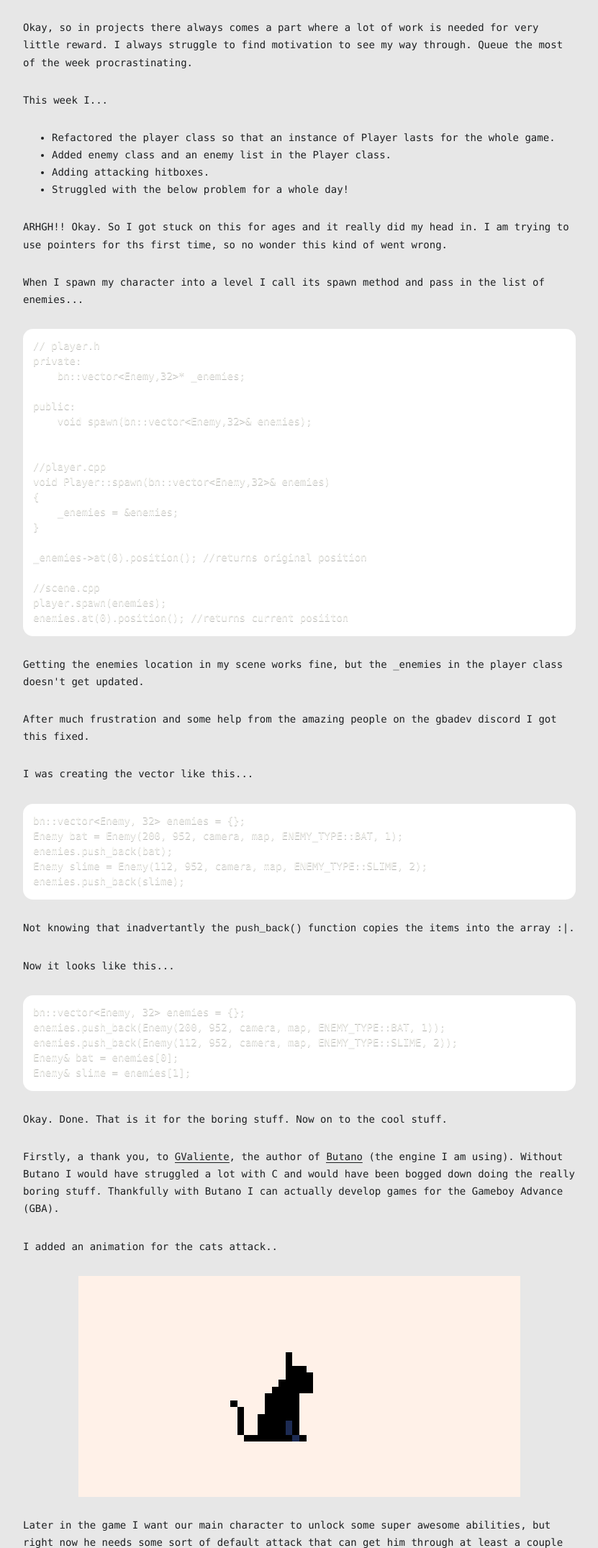
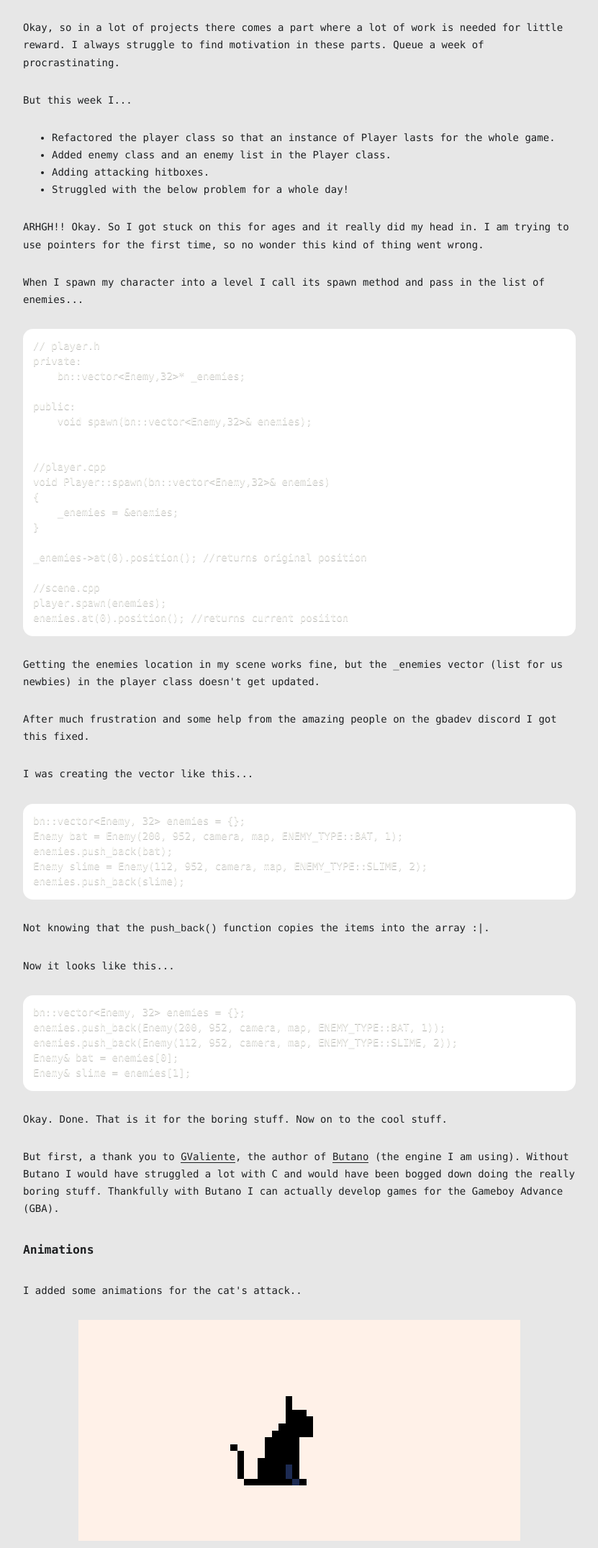
Before and after one commit to foopod/blog-5.0, an Eleventy site: page posts/2021-05-17-player-attaking.md in a window 1280 px wide. Shown: the part 462-2613 px from the top of the page at 72% size, without its empty margins (224-1055 px from the left). Built offline with nearby package versions, Linux system fonts and the light colour scheme; Eleventy itself is replaced by a stand-in of ours; code samples lack their colours; files that its build step writes are made by us from their sources.

Commit message:
better words

````diff
--- a/posts/2021-05-17-player-attaking.md
+++ b/posts/2021-05-17-player-attaking.md
@@ -13,16 +13,16 @@ tags:
 
 ### Day 40
 
-Okay, so in projects there always comes a part where a lot of work is needed for very little reward. I always struggle to find motivation to see my way through. Queue the most of the week procrastinating.
+Okay, so in a lot of projects there comes a part where a lot of work is needed for little reward. I always struggle to find motivation  in these parts. Queue a week of procrastinating.
 
-This week I...
+But this week I...
 
 + Refactored the player class so that an instance of Player lasts for the whole game.
 + Added enemy class and an enemy list in the Player class.
 + Adding attacking hitboxes.
 + Struggled with the below problem for a whole day!
 
-ARHGH!! Okay. So I got stuck on this for ages and it really did my head in. I am trying to use pointers for ths first time, so no wonder this kind of went wrong.
+ARHGH!! Okay. So I got stuck on this for ages and it really did my head in. I am trying to use pointers for the first time, so no wonder this kind of thing went wrong.
 
 When I spawn my character into a level I call its spawn method and pass in the list of enemies...
 
@@ -48,7 +48,7 @@ player.spawn(enemies);
 enemies.at(0).position(); //returns current posiiton
 ```
 
-Getting the enemies location in my scene works fine, but the _enemies in the player class doesn't get updated.
+Getting the enemies location in my scene works fine, but the _enemies vector (list for us newbies) in the player class doesn't get updated.
 
 After much frustration and some help from the amazing people on the gbadev discord I got this fixed.
 
@@ -62,7 +62,7 @@ Enemy slime = Enemy(112, 952, camera, map, ENEMY_TYPE::SLIME, 2);
 enemies.push_back(slime);
 ```
 
-Not knowing that inadvertantly the `push_back()` function copies the items into the array :|.
+Not knowing that the `push_back()` function copies the items into the array :|.
 
 Now it looks like this...
 
@@ -76,9 +76,11 @@ Enemy& slime = enemies[1];
 
 Okay. Done. That is it for the boring stuff. Now on to the cool stuff.
 
-Firstly, a thank you, to [GValiente](https://github.com/GValiente), the author of [Butano](https://github.com/GValiente/butano) (the engine I am using). Without Butano I would have struggled a lot with C and would have been bogged down doing the really boring stuff. Thankfully with Butano I can actually develop games for the Gameboy Advance (GBA).
+But first, a thank you to [GValiente](https://github.com/GValiente), the author of [Butano](https://github.com/GValiente/butano) (the engine I am using). Without Butano I would have struggled a lot with C and would have been bogged down doing the really boring stuff. Thankfully with Butano I can actually develop games for the Gameboy Advance (GBA).
 
-I added an animation for the cats attack..
+### Animations
+
+I added some animations for the cat's attack..
 
 ![](/img/attack-animation.gif)
 
@@ -90,7 +92,7 @@ I started with a couple of really simple enemy animations (2 frames for movement
 
 ![](/img/enemies.gif)
 
-One of the games on GBA that I love the most was Castlevania:Aria of Sorrow. This game had [over a hundred different types of enemies](https://castlevania.fandom.com/wiki/Aria_of_Sorrow_Bestiary) and huge variation in combat style and movement. We are talking grounded, flying, bouncing up and down, shooting projectiles, stabbing, breathing smoke that turns you to stone. Hell there is a skeleton that throws bones at you and when he is out he throws his own head. Manticores that breath fire and can stab you with their tail.
+One of the games on GBA that I love the most was Castlevania:Aria of Sorrow. This game had [over a hundred different types of enemies](https://castlevania.fandom.com/wiki/Aria_of_Sorrow_Bestiary) and huge variation in combat style and movement. We are talking walking, crawling, flying, bouncing up and down, shooting projectiles, stabbing, breathing smoke that turns you to stone. Hell there is a skeleton that throws bones at you and when he is out, he throws his own skull.
 
 I know I can't do all of this, especially in a time boxed gamejam, but my inspiration is to create a world that feels rich like the world of Castlevania.
 
@@ -108,15 +110,15 @@ Queue slime bounce...
 
 ![](/img/slime-bounce.gif)
 
-This one has a little more health than usual to show off throwing him around.
+A very simple enemy to get the player used to the handling of the game and attacking. This one has a little more health than usual to show off throwing him around.
 
 I am still working on the bats though, hopefully I can show you them a bit more in the next update.
 
-Also coming up next will be player getting damaged by enemies and maybe some form of UI?
+Also coming up next is the player getting damaged by enemies and maybe some form of UI?
 
 However in other games I have made I have tried to avoid UI's, I tend to lean towards inluding as much in game as possible. I really like the way this is done in games like Celeste, using the characters hair colour to show how many more dashes the character can do before touching the ground. Or in racing games using visual defects or smoke to show how damaged the vehicle is.
 
-So yes. Expect something weird, but hopefully still intuitive to display health. Hit me up on [Twitter](https://twitter.com/foocodes) or Discord (Jono#0378) with your ideas.
+So yes. Expect something weird, but hopefully still intuitive to display health. Hit me up on [Twitter](https://twitter.com/foocodes) or Discord (Jono#0378) if you have any ideas.
 
 
 [tag for day-40](https://github.com/foopod/gbaGamejam2021/releases/tag/day-40) [.gba](https://github.com/foopod/gbaGamejam2021/releases/download/day-40/feline-day40.gba)
````
